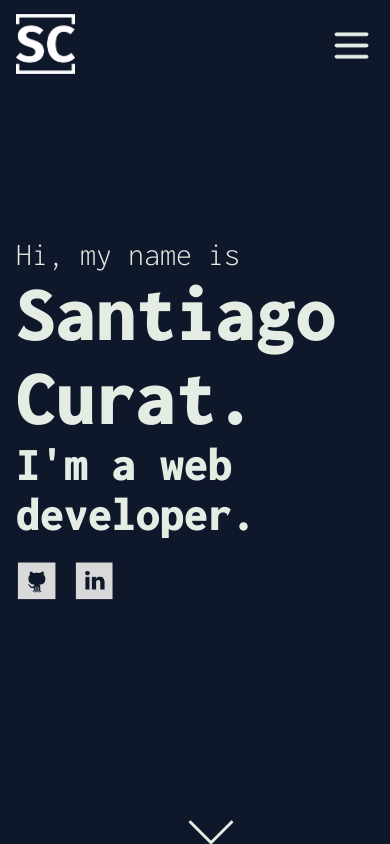
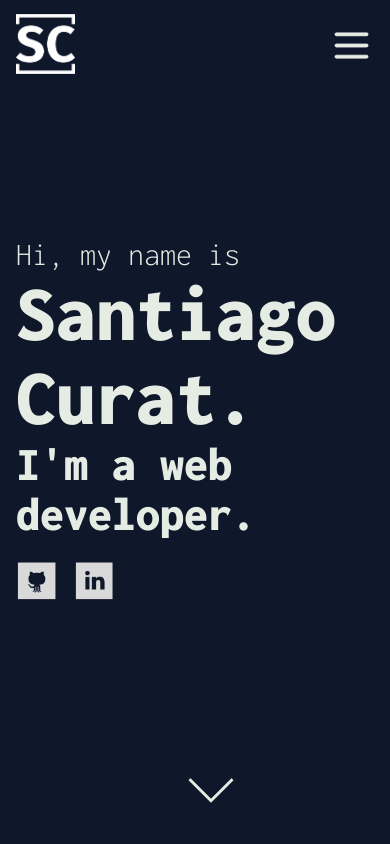
Before and after one commit to chanchoc/portfolio, a website: page index.html in a window 390 px wide. Drawn offline with Linux system fonts and the light colour scheme.

Commit message:
Cambios en el Scroll para mobile

```diff
--- a/scss/_homeBanner.scss
+++ b/scss/_homeBanner.scss
@@ -48,7 +48,7 @@
     .scroll {
         position: absolute;
         left: 50vw;
-        top: 95vh;
+        top: 90vh;
         width: 2rem;
         height: 2rem;
         box-shadow: -3px 3px $text-color;
```
Also changed, not shown: css/styles.css.
